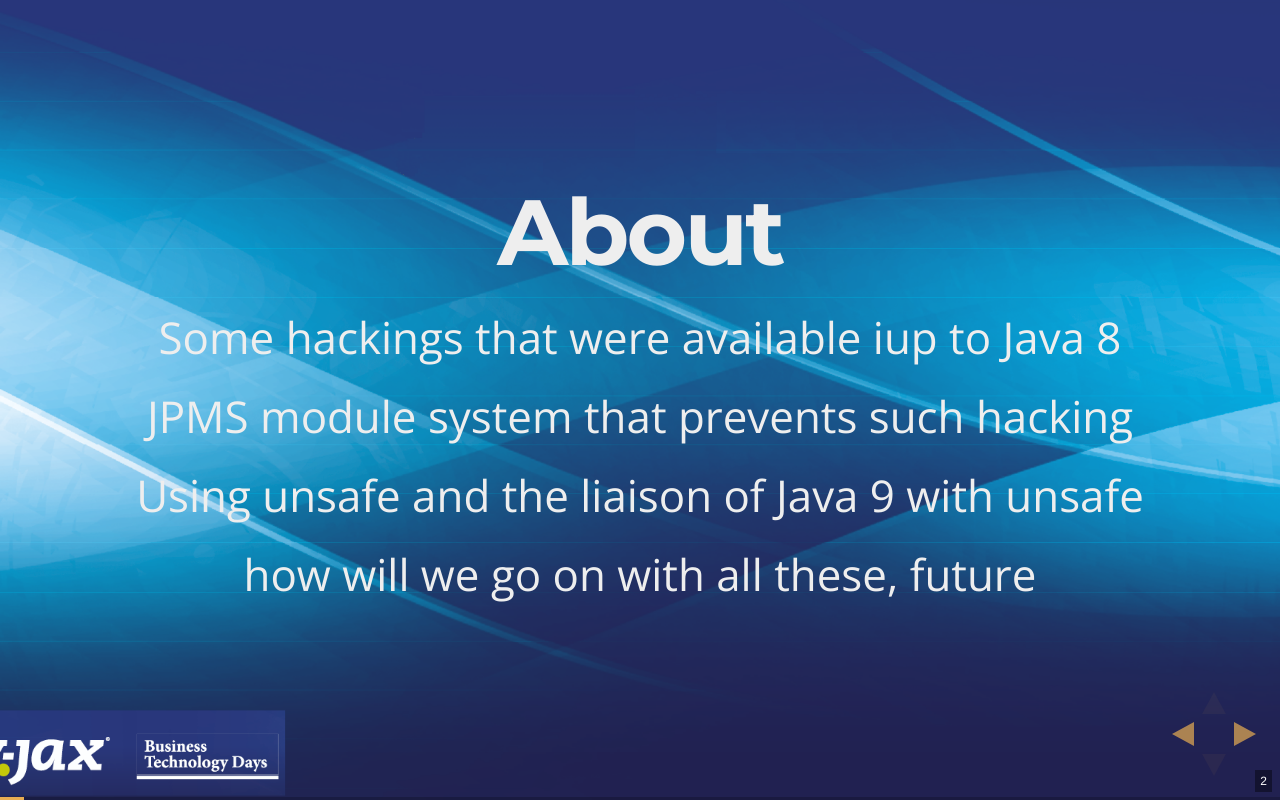
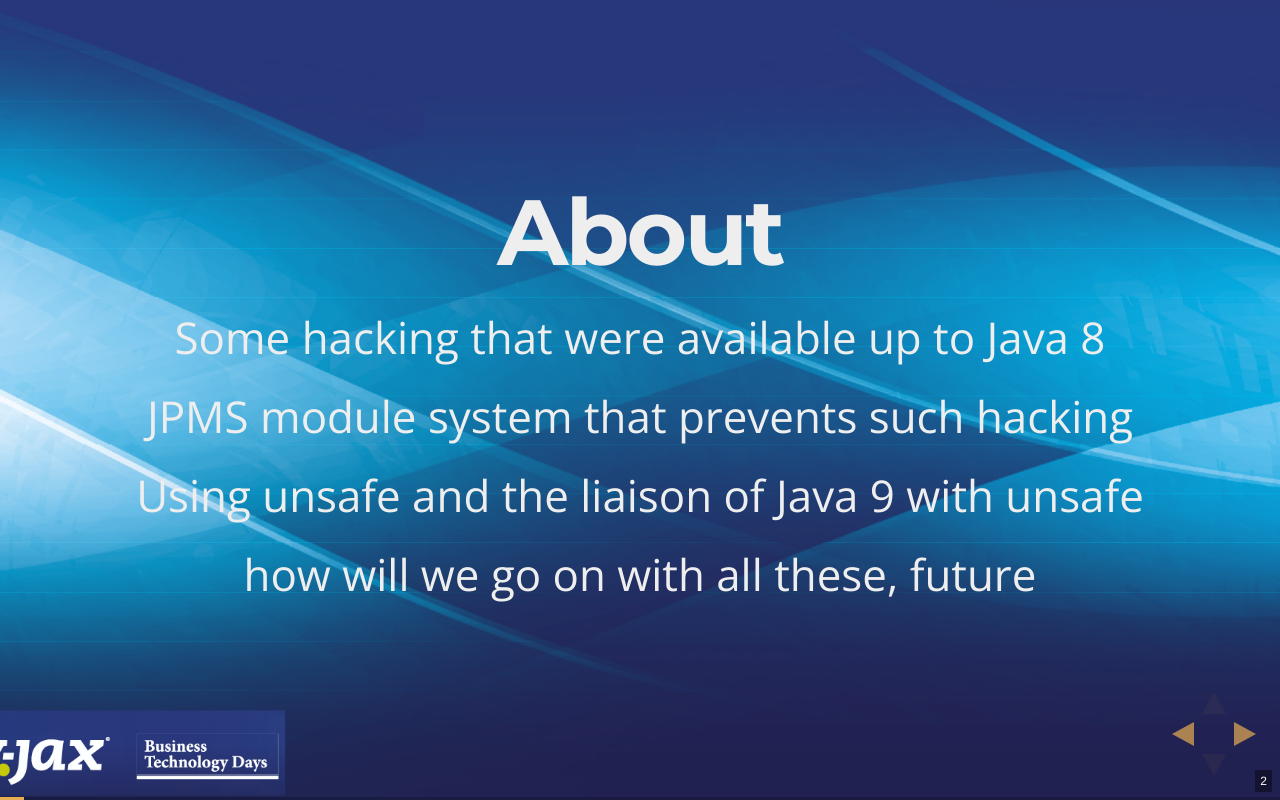
Before and after one commit to verhas/preventHack-J9-wjax2017-peter-verhas, a website: page index.html in a window 1280 px wide. Both pictures are taken after a click on the button 1251 px from the left and 734 px from the top of the page. Drawn offline with nearby package versions, Linux system fonts and the light colour scheme.

Commit message:
typo fixed

```diff
--- a/index.html
+++ b/index.html
@@ -14,7 +14,7 @@
         </section>
         <section data-background-image="images/WJAX_2017_Template_1920x1080_41086_v1c.png">
             <h2>About</h2>
-            <p>Some hackings that were available iup to Java 8</p>
+            <p>Some hacking that were available up to Java 8</p>
             <p>JPMS module system that prevents such hacking</p>
             <p>Using unsafe and the liaison of Java 9 with unsafe</p>
             <p>how will we go on with all these, future</p>
```
